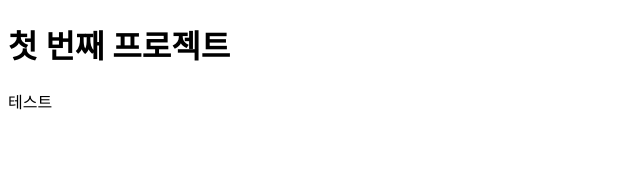
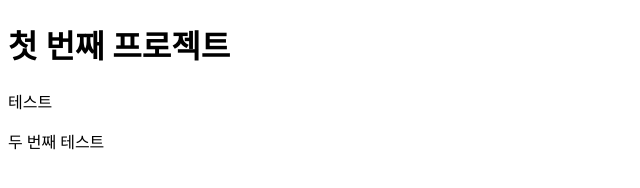
Before and after one commit to 1114helena/test-230804, a plain HTML site: page index.html in a window 1280 px wide. Shown: the whole page, without its empty margins (0-640 px from the left). Drawn offline with Linux system fonts and the light colour scheme.

Commit message:
second commit

```diff
--- a/index.html
+++ b/index.html
@@ -9,4 +9,5 @@
 <body>
     <h1>첫 번째 프로젝트</h1>
     <p>테스트</p>
+    <p>두 번째 테스트</p>
 </body>
```
